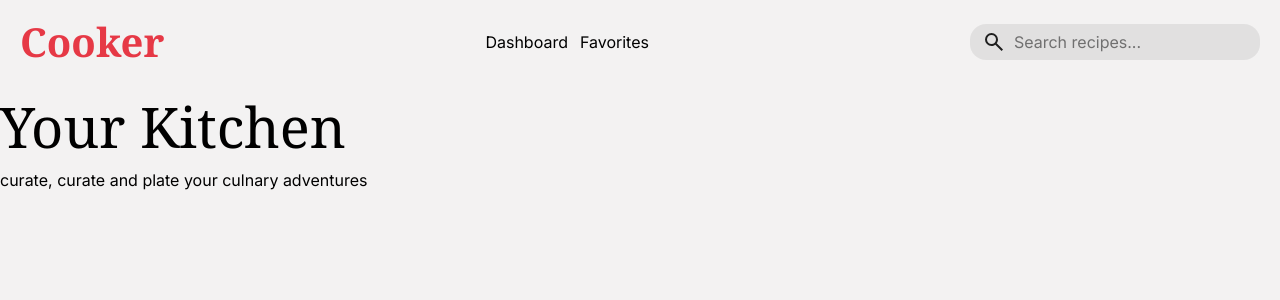
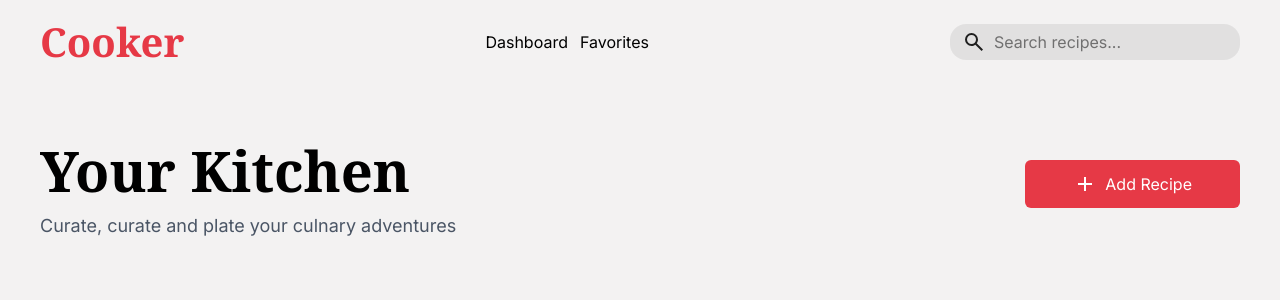
Before and after one commit to SalahVincent/Food-Recipe-App, a React (Vite) app: page / in a window 1280 px wide. Shown: the top 300 px of the page. Built offline with nearby package versions, Linux system fonts and the light colour scheme.

Commit message:
feat: base ui for dashboard and favorites page

```diff
--- a/src/components/layout/Navbar.jsx
+++ b/src/components/layout/Navbar.jsx
@@ -3,9 +3,9 @@ import React from 'react'
 const Navbar = () => {
   return (
     <>
-    <div className='navbar flex flex-wrap items-center justify-items-center justify-between px-5 py-3'>
+    <div className='navbar flex flex-wrap items-center justify-between px-10 py-3 '>
         <label>
-            <h1>Cook<span className='navbar-span'>er</span></h1>
+            <h1 className='font-bold text-[#e63946] text-[2.5rem]'>Cook<span className='navbar-span'>er</span></h1>
         </label>
         <nav>
             <ul className='flex flex-row gap-3'>
--- /dev/null
+++ b/src/components/ui/Button.jsx
@@ -0,0 +1,11 @@
+import React from 'react'
+
+const Button = ({ children }) => {
+  return (
+    <div className='bg-[#e63946] text-white py-3 px-12 rounded-md hover:bg-[#d90429] flex gap-2'>
+      {children}
+    </div>
+  )
+}
+
+export default Button
--- a/src/pages/Dashboard.jsx
+++ b/src/pages/Dashboard.jsx
@@ -1,10 +1,16 @@
 import React from 'react'
+import Button from '../components/ui/Button'
 
 const Dashboard = () => {
   return (
     <>
-        <h2>Your Kitchen</h2>
-        <p>curate, curate and plate your culnary adventures</p>
+    <div className='px-10 py-3 mt-8 flex flex-row items-center justify-between'>
+        <div>
+            <h2 className='font-bold text-[3.5rem]'>Your Kitchen</h2>
+            <p className='text-lg text-gray-600'>Curate, curate and plate your culnary adventures</p>
+        </div>
+        <Button className='px-6'><img src="./plus.svg" alt="" />Add Recipe</Button>
+    </div>
     </>
   )
 }
--- a/src/pages/Favorites.jsx
+++ b/src/pages/Favorites.jsx
@@ -2,7 +2,11 @@ import React from 'react'
 
 const Favorites = () => {
   return (
-    <div>Favorites</div>
+    <div className='px-10 py-3 mt-25 flex flex-col items-start justify-between'>
+        <span className='text-[#c72533] font-semibold'>CURATED COLLECTION</span>
+        <h3 className='text-[3.5rem] w-[50%] leading-17 py-1.5'>Your Culnary Favorites</h3>
+        <p className='w-[70%] text-gray-600'>A collection of your favorite recipes that you can easily access and cook anytime. </p>
+    </div>
   )
 }
 
--- a/src/styles/App.css
+++ b/src/styles/App.css
@@ -5,15 +5,6 @@ body {
   background-color: #f3f2f2;
 }
 
-h1 {
+h1, h2, h3 {
   font-family: Noto Serif, sans-serif;
-  font-size: 2.5rem;
-  font-weight: 700;
-  color: #e63946;
 }
-
-h2 {
-  font-family: Noto Serif, sans-serif;
-  font-weight: semi-bold;
-  font-size: 3.5rem;
-}
```
Also changed, not shown: public/plus.svg (added).
